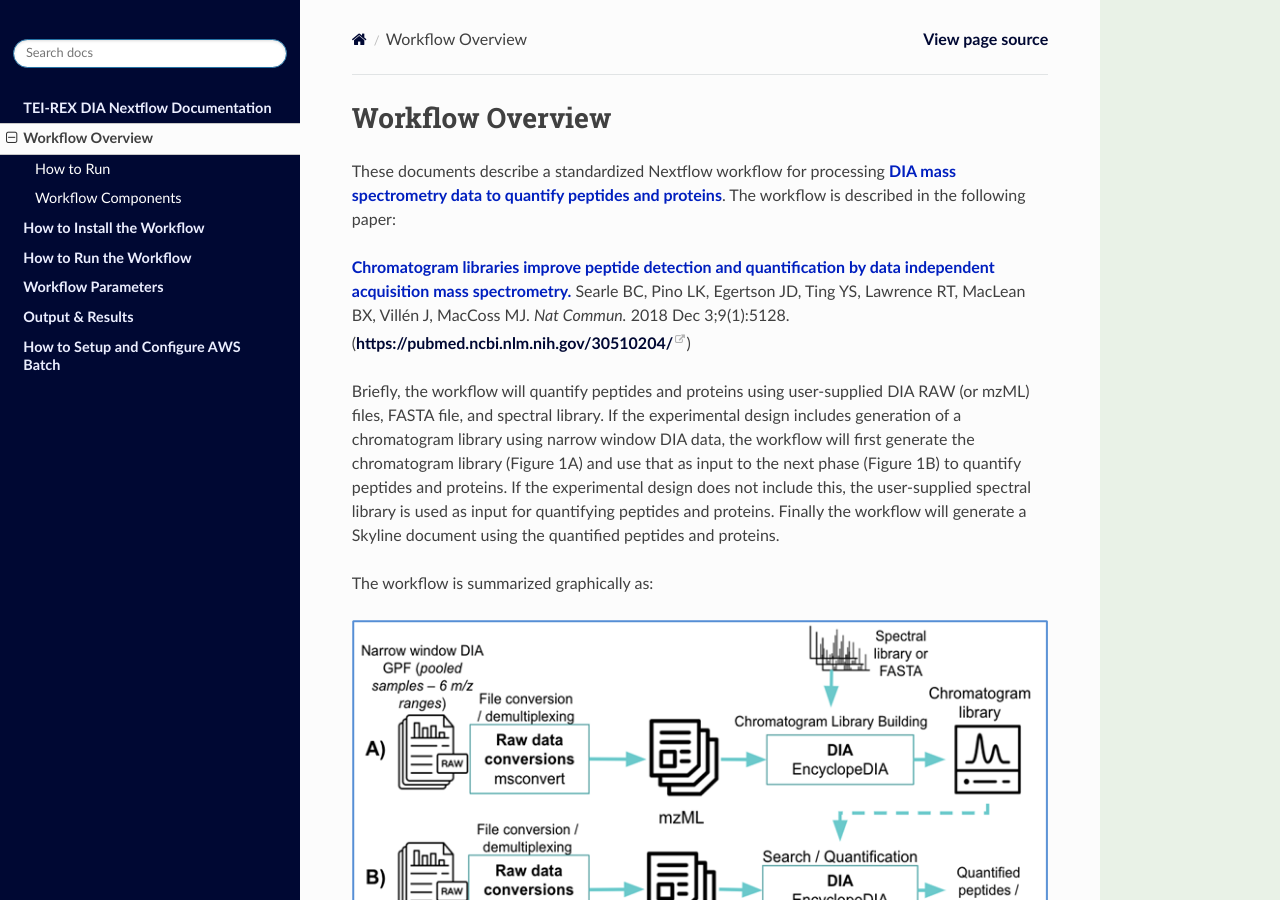
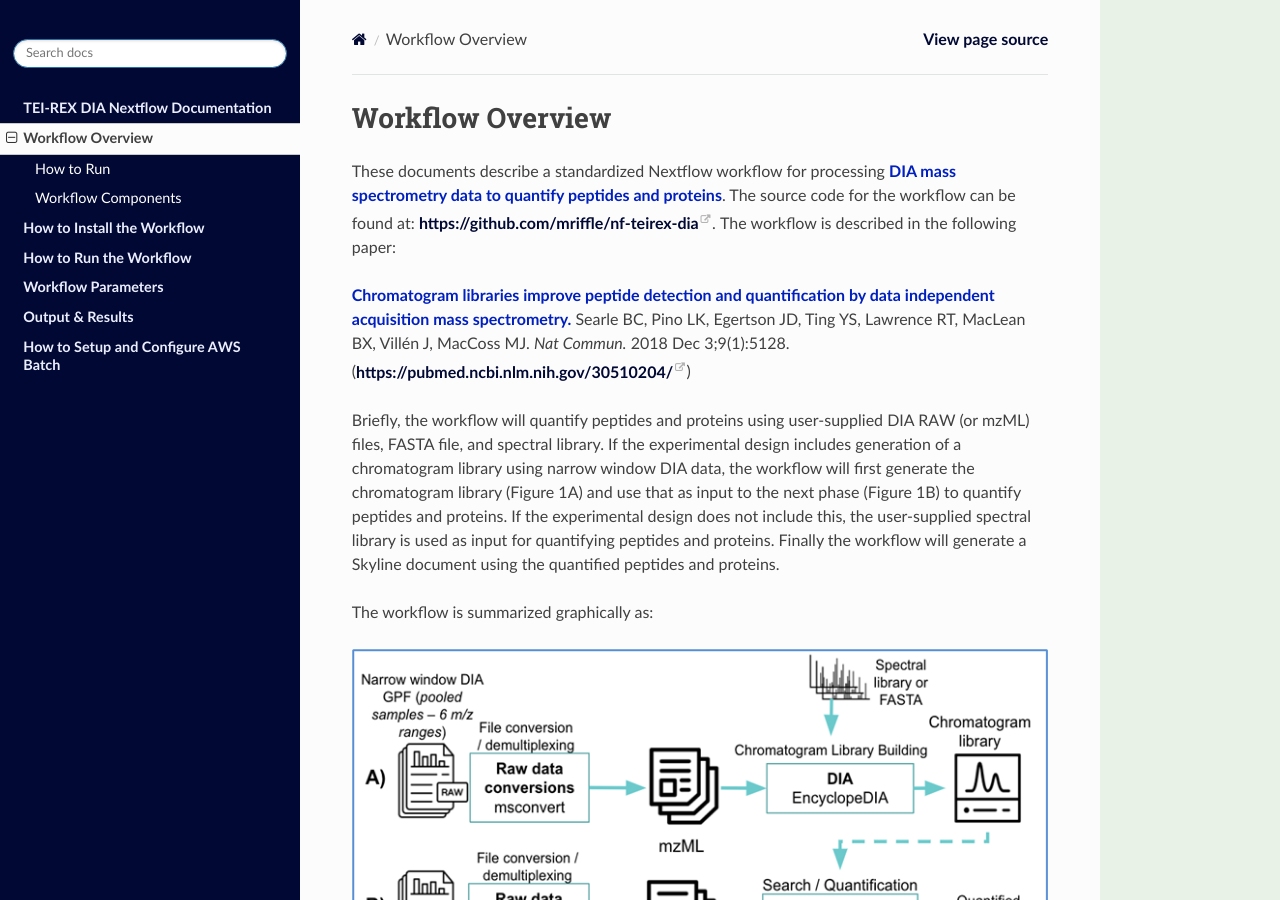
Before and after one commit to mriffle/nf-skyline-dia-ms, a Sphinx documentation site: the page built from docs/source/overview.rst, in a window 1280 px wide and 900 px high. Built offline with Sphinx 7.4.7 and the Read the Docs theme 2.0.0, drawn with Linux system fonts in a browser that asks for light colours.

Commit message:
docs: add link to github repo

```diff
--- a/docs/source/overview.rst
+++ b/docs/source/overview.rst
@@ -3,7 +3,8 @@ Workflow Overview
 ===================================
 
 These documents describe a standardized Nextflow workflow for processing **DIA mass spectrometry
-data to quantify peptides and proteins**. The workflow is described in the following paper:
+data to quantify peptides and proteins**. The source code for the workflow can be found at:
+https://github.com/mriffle/nf-teirex-dia. The workflow is described in the following paper:
 
 **Chromatogram libraries improve peptide detection and quantification by data independent acquisition mass spectrometry.**
 Searle BC, Pino LK, Egertson JD, Ting YS, Lawrence RT, MacLean BX, Villén J, MacCoss MJ. *Nat Commun.* 2018 Dec 3;9(1):5128.
```
